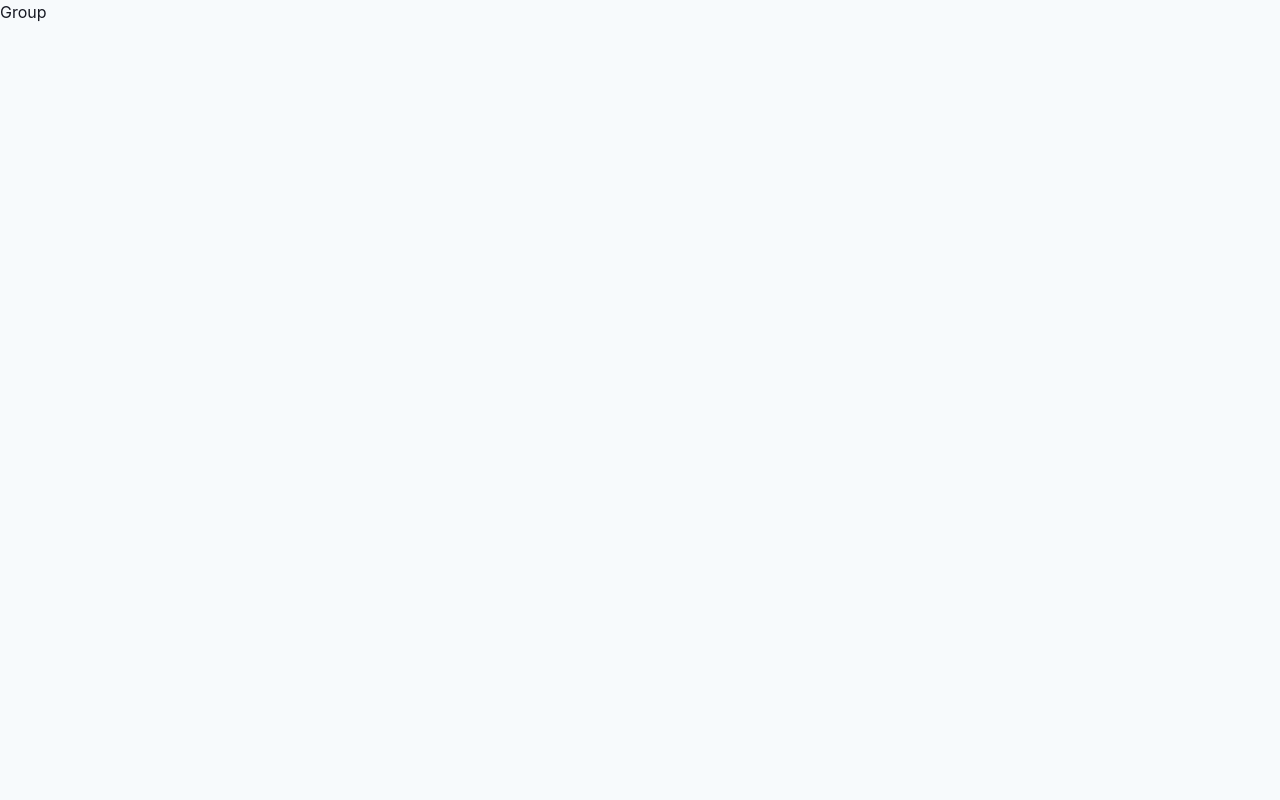
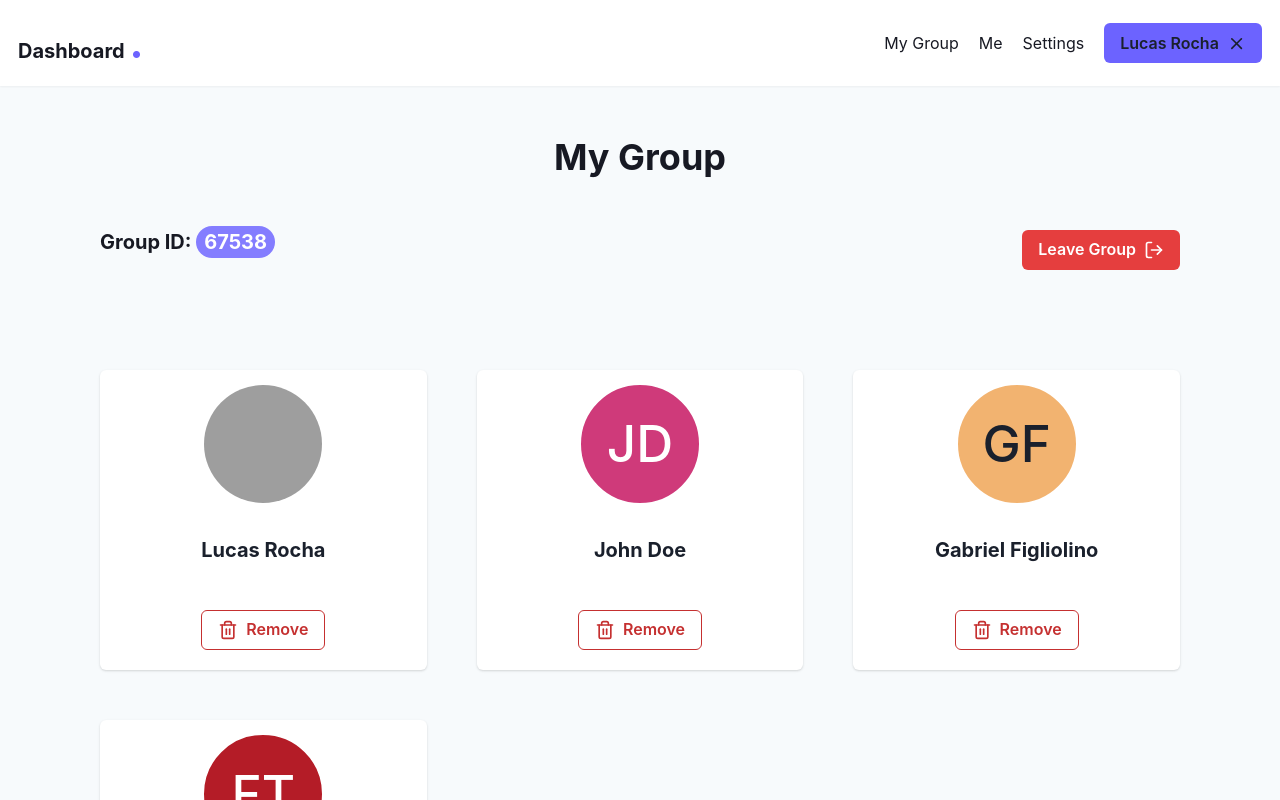
Before and after one commit to RochaLS/roomies-share, a React (Create React App) app: page /group in a window 1280 px wide. Shown: the top 800 px of the page. Built offline with nearby package versions, Linux system fonts and the light colour scheme; grey boxes are pictures that could not be loaded.

Commit message:
create group page

```diff
--- /dev/null
+++ b/src/components/GroupUserCard.jsx
@@ -0,0 +1,46 @@
+import {
+  Card,
+  CardHeader,
+  CardBody,
+  CardFooter,
+  Heading,
+  Button,
+  Stack,
+  Image,
+  Text,
+  Avatar,
+} from "@chakra-ui/react";
+
+import { FiTrash2 } from "react-icons/fi";
+
+export function GroupUserCard({ user }) {
+  const fullName = `${user.firstName}  ${user.lastName}`;
+  return (
+    <Card align="center" overflow="hidden" variant="elevated" bgColor="white">
+      <Avatar
+        border="5px solid white"
+        m="10px"
+        size="2xl"
+        name={fullName}
+        src={user.img}
+      />
+      <Stack>
+        <CardBody>
+          <Heading textAlign="center" size="md">
+            {fullName}
+          </Heading>
+        </CardBody>
+        <CardFooter>
+          <Button
+            leftIcon={<FiTrash2 size="20px" />}
+            m="0 auto"
+            variant="outline"
+            colorScheme="red"
+          >
+            Remove
+          </Button>
+        </CardFooter>
+      </Stack>
+    </Card>
+  );
+}
--- a/src/pages/Group.jsx
+++ b/src/pages/Group.jsx
@@ -1,3 +1,70 @@
+import { NavigationBar } from "../components/NavigationBar";
+import { Heading, SimpleGrid, Highlight, Flex, Button } from "@chakra-ui/react";
+import { GroupUserCard } from "../components/GroupUserCard";
+
+import { FiLogOut } from "react-icons/fi";
+
+const user1 = {
+  id: "1",
+  firstName: "Lucas",
+  lastName: "Rocha",
+  img: "https://github.com/RochaLS.png",
+};
+
+const user2 = {
+  id: "2",
+  firstName: "John",
+  lastName: "Doe",
+};
+
+const user3 = {
+  id: "3",
+  firstName: "Gabriel",
+  lastName: "Figliolino",
+};
+
+const user4 = {
+  id: "4",
+  firstName: "Francesco",
+  lastName: "Trotta",
+};
+
 export function Group() {
-  return <h1>Group</h1>;
+  return (
+    <>
+      <NavigationBar />
+      <Heading m="50px" textAlign="center">
+        My Group
+      </Heading>
+      <Flex justify="space-between">
+        <Heading size="md" ml="100px">
+          <Highlight
+            query="67538"
+            styles={{
+              px: "2",
+              py: "1",
+              rounded: "full",
+              bg: "#847dff",
+              color: "white",
+            }}
+          >
+            Group ID: 67538
+          </Highlight>
+        </Heading>
+        <Button
+          rightIcon={<FiLogOut size="20px" />}
+          colorScheme="red"
+          mr="100px"
+        >
+          Leave Group
+        </Button>
+      </Flex>
+      <SimpleGrid m="100px" columns={[1, 2, 3]} spacing="50px">
+        <GroupUserCard user={user1} />
+        <GroupUserCard user={user2} />
+        <GroupUserCard user={user3} />
+        <GroupUserCard user={user4} />
+      </SimpleGrid>
+    </>
+  );
 }
```
Also changed, not shown: 1 other file (tests, documents, lock files or other folders).
